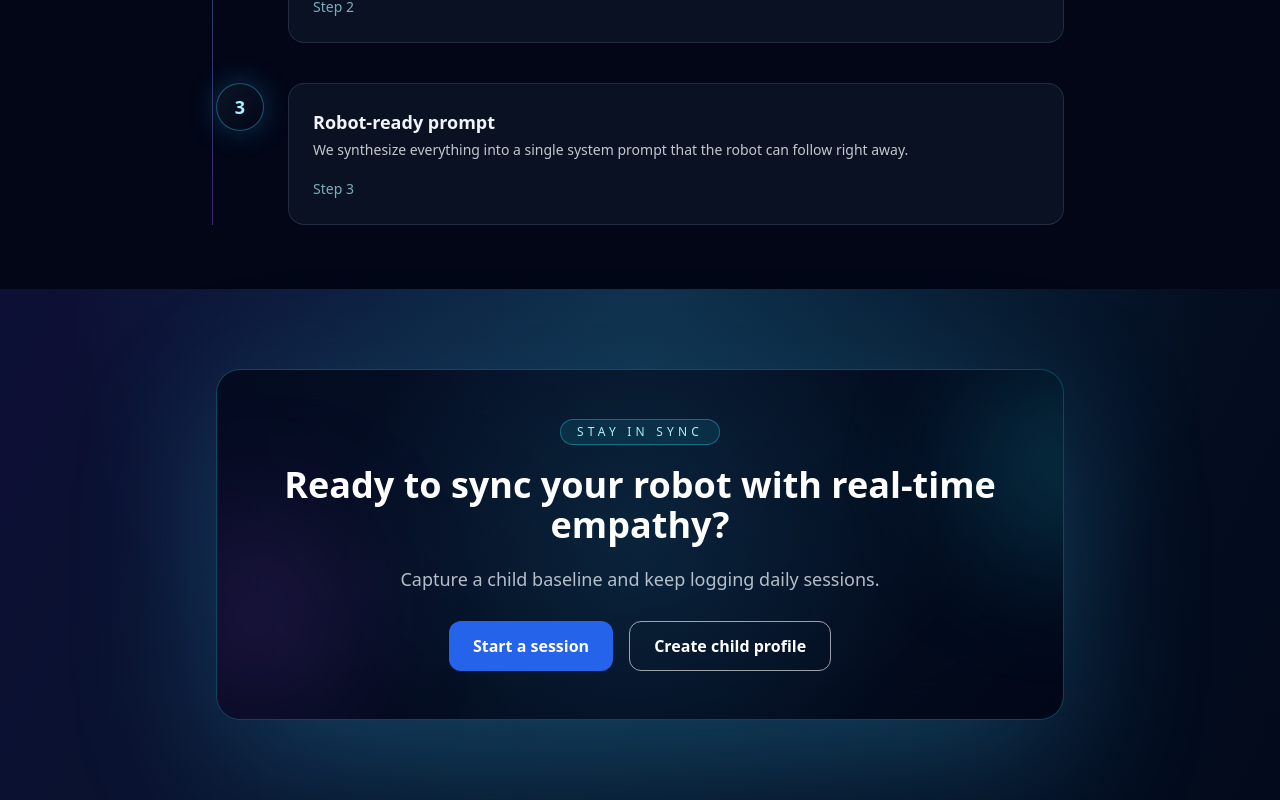
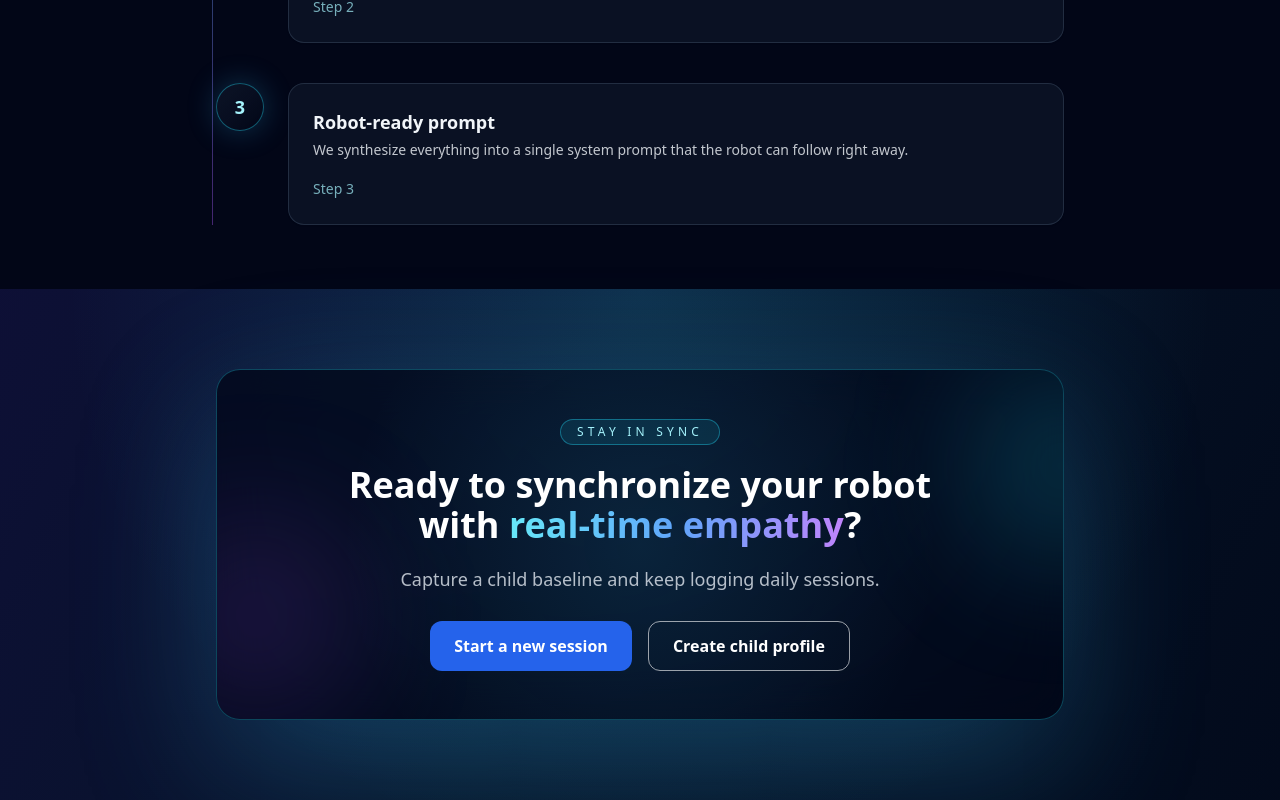
Before and after one commit to hri-autism/hri-autism-frontend, a React (Vite) app: page / in a window 1280 px wide. Shown: the part 1527-2327 px from the top of the page. Built offline with nearby package versions, Linux system fonts and the light colour scheme; no server answers.

Commit message:
style: adjust hero/cta layout and copy.

```diff
--- a/src/components/ui/CTASection.tsx
+++ b/src/components/ui/CTASection.tsx
@@ -17,14 +17,29 @@ export function CTASection() {
               stay in sync
             </span>
             <h2 className="text-3xl font-semibold text-white md:text-4xl">
-              Ready to sync your robot with real-time empathy?
+            <span className="md:hidden">
+              Ready to guide your robot with
+              <span className="block text-transparent bg-clip-text bg-gradient-to-r from-cyan-300 via-blue-400 to-purple-400">
+                real-time care?
+              </span>
+            </span>
+            <span className="hidden md:block">
+              Ready to synchronize your robot
+              <span className="block">
+                with{' '}
+                <span className="text-transparent bg-clip-text bg-gradient-to-r from-cyan-300 via-blue-400 to-purple-400">
+                  real-time empathy
+                </span>
+                ?
+              </span>
+            </span>
             </h2>
             <p className="text-base text-slate-200/80 md:text-lg">
               Capture a child baseline and keep logging daily sessions.
             </p>
             <div className="flex flex-col justify-center gap-4 pt-2 sm:flex-row">
               <Button as="link" href="/session/new" size="md" className="px-6">
-                Start a session
+                Start a new session
               </Button>
               <Button
                 as="link"
```
